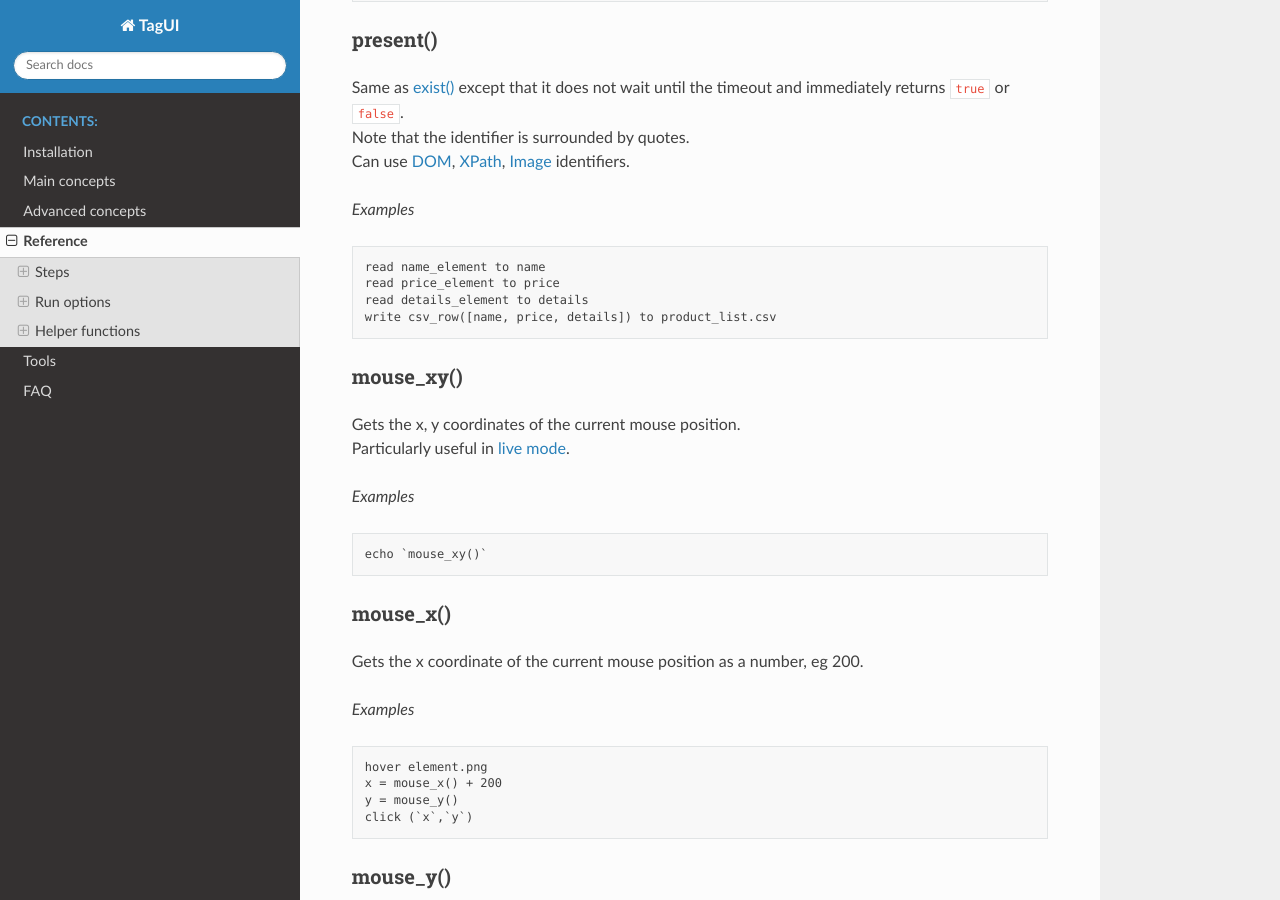
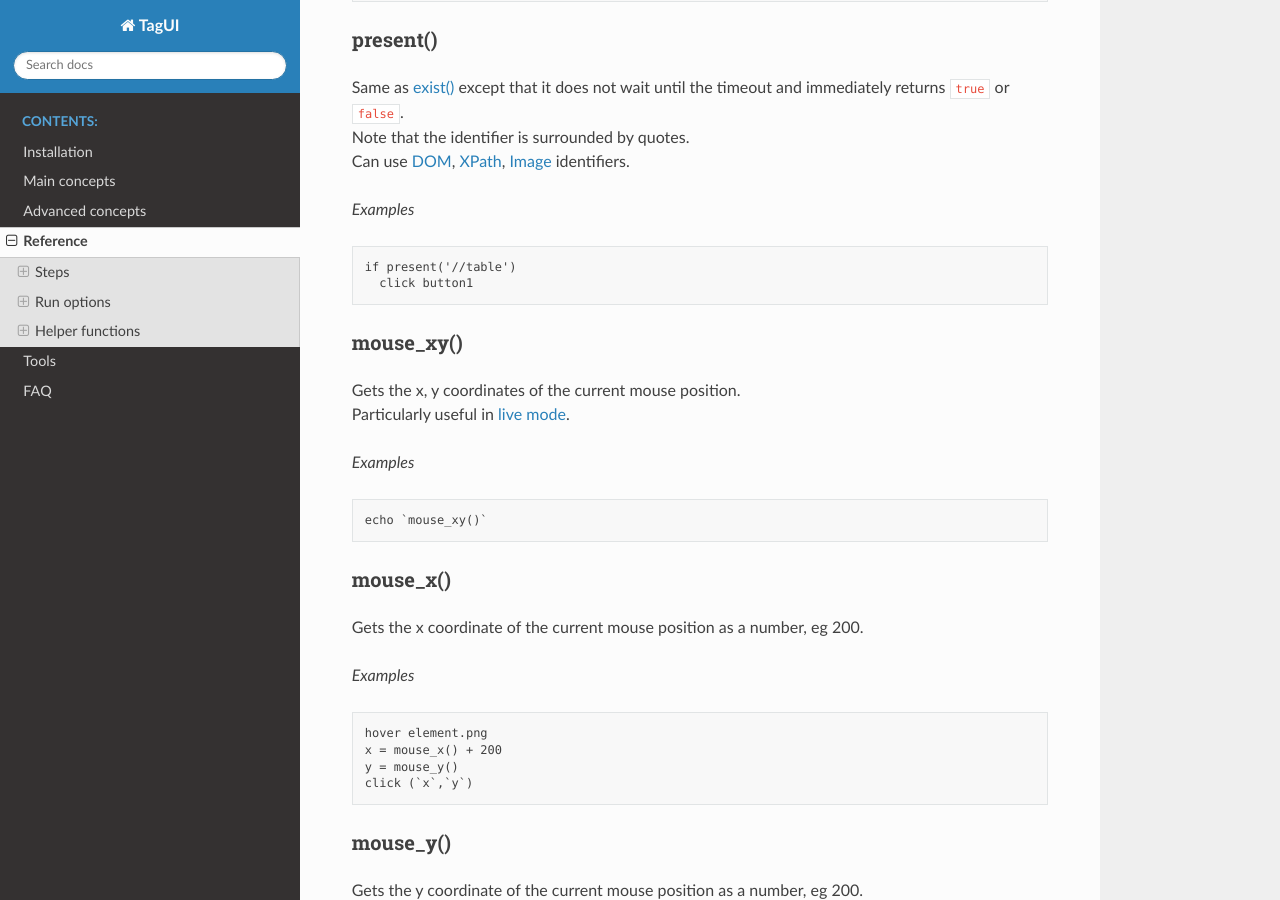
Before and after one commit to aisingapore/TagUI, a Sphinx documentation site: the page built from docs/reference.rst, in a window 1280 px wide and 900 px high, scrolled down 15368 px. Built offline with Sphinx 7.4.7 and the Read the Docs theme 2.0.0, drawn with Linux system fonts in a browser that asks for light colours.

Commit message:
#841 - docs typo in example for present() function

```diff
--- a/docs/reference.rst
+++ b/docs/reference.rst
@@ -821,10 +821,8 @@ present()
 
 .. code-block:: none
 
-  read name_element to name
-  read price_element to price
-  read details_element to details
-  write csv_row([name, price, details]) to product_list.csv
+  if present('//table')
+    click button1
 
 
 mouse_xy()
```
